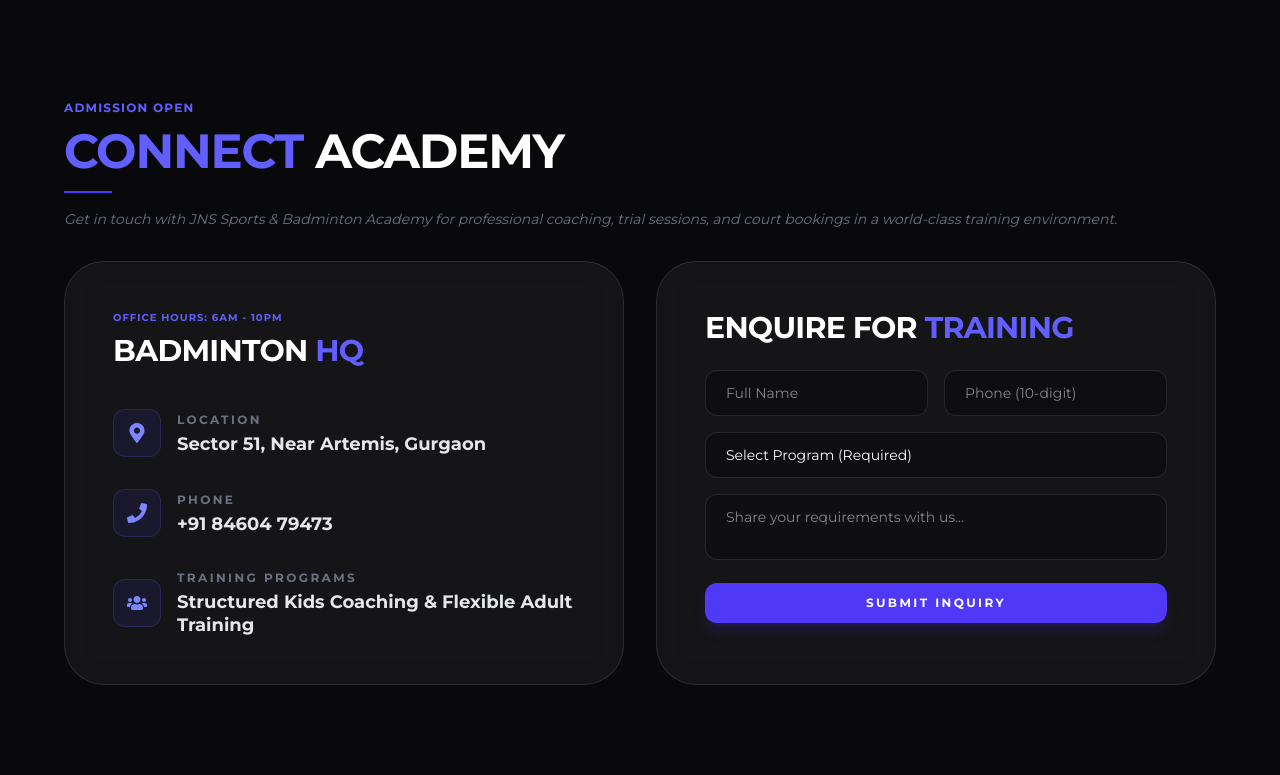
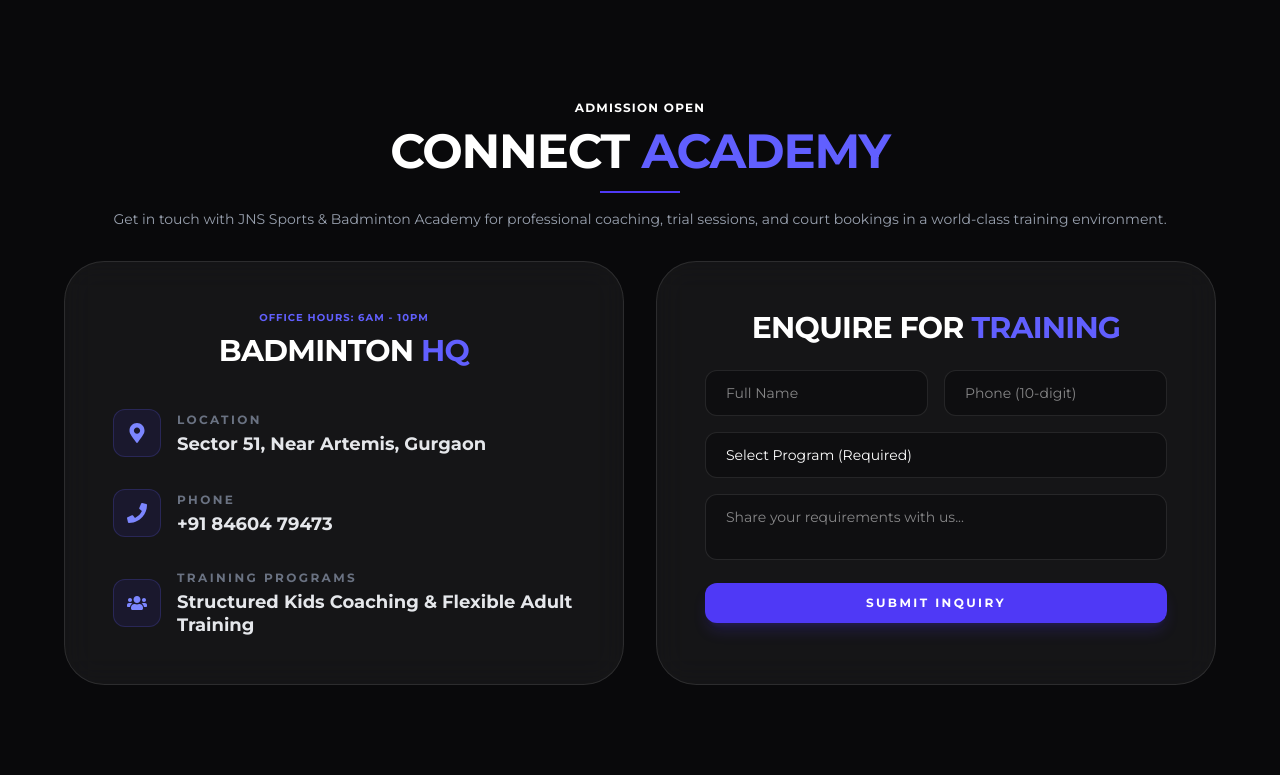
Before and after one commit to Szkrishna/jnsfitness-fe, a React (Vite) app: page /sports-academy in a window 1280 px wide. Shown: the part 1065-1840 px from the top of the page. Built offline with nearby package versions, Linux system fonts and the light colour scheme.

Commit message:
badminton page changes

```diff
--- a/src/pages/SportsAcademy.jsx
+++ b/src/pages/SportsAcademy.jsx
@@ -223,14 +223,14 @@
       </motion.section>
 
       {/* CONNECT SECTION */}
-      <section className="max-w-7xl pb-20 flex flex-col text-left">
+      <section className="max-w-7xl pb-20 flex flex-col text-center">
         <div className="mb-4 md:mb-8">
-          <span className="text-indigo-500 font-bold tracking-widest uppercase text-xs">Admission Open</span>
+          <span className="font-bold tracking-widest uppercase text-xs">Admission Open</span>
           <h2 className="text-4xl md:text-5xl font-black tracking-tight uppercase mt-2">
-            <span className="text-indigo-500">Connect</span> Academy
+            Connect <span className="text-indigo-500">Academy</span>
           </h2>
-          <div className="h-[2px] w-12 bg-indigo-600 mt-4"></div>
-          <p className="text-gray-500 text-sm mt-4 italic">Get in touch with JNS Sports & Badminton Academy for professional
+          <div className="h-[2px] w-20 bg-indigo-600 mt-4 mx-auto"></div>
+          <p className="text-gray-400 text-sm mt-4">Get in touch with JNS Sports & Badminton Academy for professional
             coaching, trial sessions, and court bookings in a world-class training environment.</p>
         </div>
 
```
